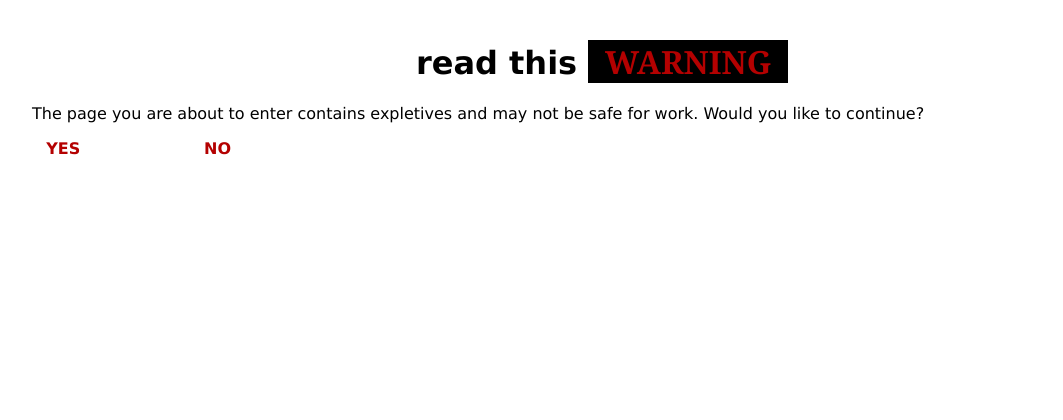
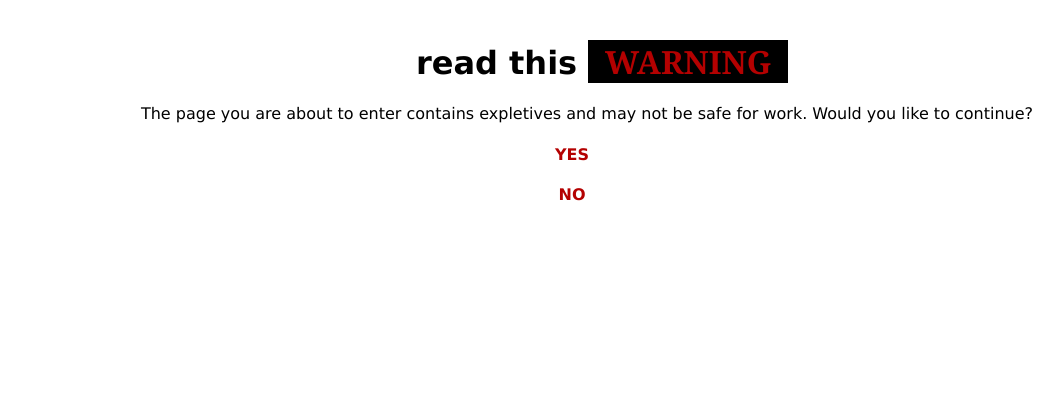
Before and after one commit to smcdermott3/project, a PHP site: page /NSFW.html in a window 1280 px wide. Shown: the top 420 px of the page, without its empty margins (38-1101 px from the left). Run offline with PHP 8.4, Linux system fonts and the light colour scheme.

Commit message:
nsfw continue css

```diff
--- a/NSFW.html
+++ b/NSFW.html
@@ -6,16 +6,13 @@
     <title>NSFW</title>
     <link rel="stylesheet" type="text/css" href="/styles/rtd.css">
 </head>
-<style>
-  h4 {text-align: left; margin-left: 30px;display: inline;}
-</style>
 
 
 <body>
     <h1>read this <span id="title">&nbsp; WARNING &nbsp; </span> </h1>
-    <p>The page you are about to enter contains expletives and may not be safe for work. Would you like to continue? </p>
-    <h4><a href="playlists.html"> &nbsp; YES &nbsp; </a></h4>
-    <h4><a href="project_sitemap.html"> &nbsp; NO &nbsp; </a></h4>
+    <p id="yesnocontinue">The page you are about to enter contains expletives and may not be safe for work. Would you like to continue? </p>
+    <h4 id="option"><a href="playlists.html"> &nbsp; YES &nbsp; </a></h4>
+    <h4 id="option"><a href="project_sitemap.html"> &nbsp; NO &nbsp; </a></h4>
 
 
 
--- a/styles/rtd.css
+++ b/styles/rtd.css
@@ -136,9 +136,7 @@ nav li {
   padding: 0px;
 }
 .review:last-child iframe {
-  margin-top: auto;
-  margin-bottom: auto;
-  display: block;
+  vertical-align: middle;
 }
 
 button#sitemap_universal {
@@ -236,6 +234,14 @@ tr:hover {
   background-color: whitesmoke;
 }
 
+#option {
+    text-align: center; display: block;
+}
+
+#yesnocontinue {
+    text-align: center;
+}
+
 /* below is dark mode */
 .dark-mode {
   background-color: rgb(0, 0, 0);
```
